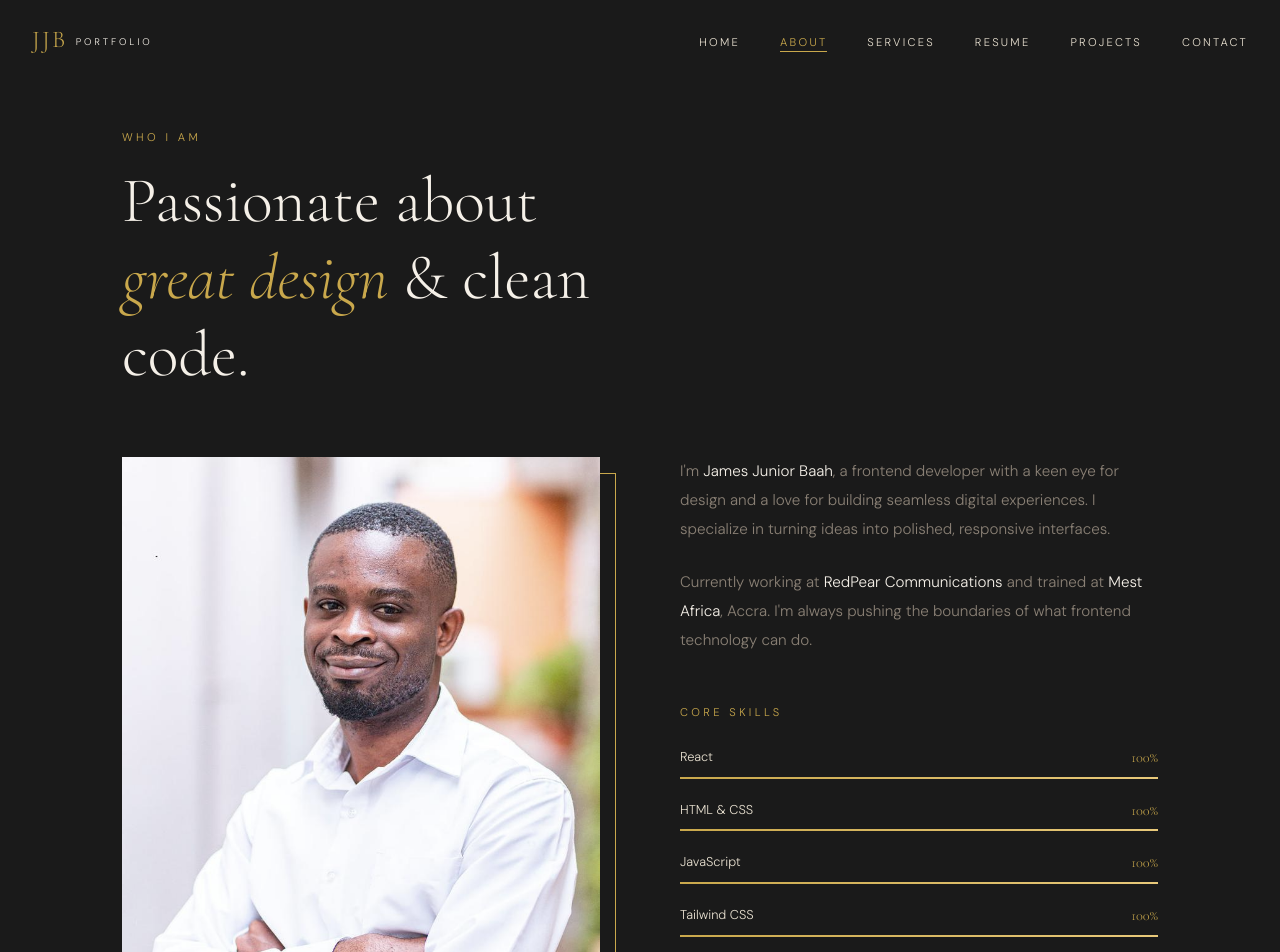
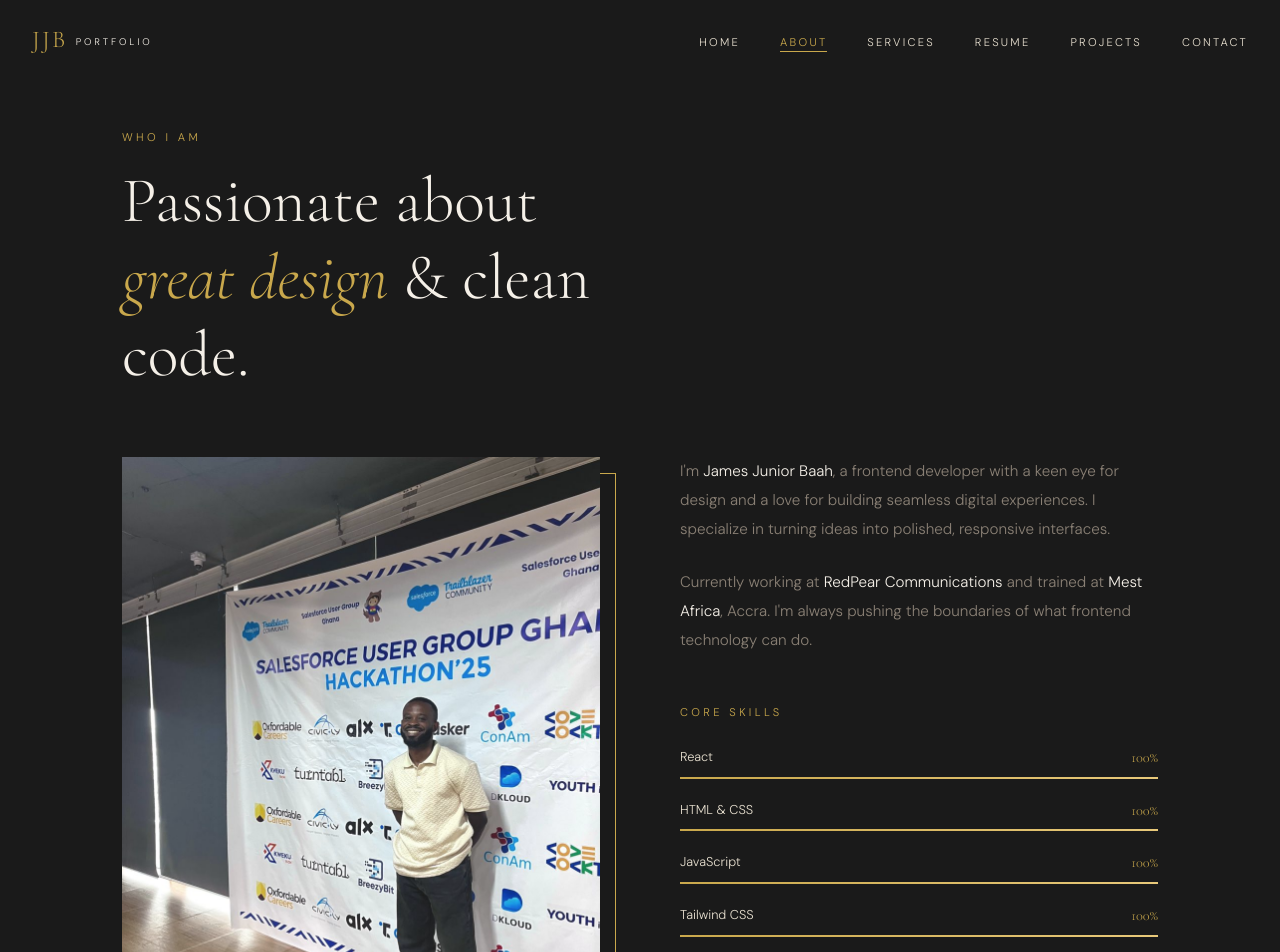
Before and after one commit to jjbaah068/jamesjuniorportfolio, a React (Vite) app: page /about in a window 1280 px wide. Shown: the top 952 px of the page. Built offline with nearby package versions, Linux system fonts and the light colour scheme.

Commit message:
update to about image

```diff
--- a/src/components/aboutsection.jsx
+++ b/src/components/aboutsection.jsx
@@ -1,5 +1,6 @@
 import { useState, useEffect } from 'react'
 import profileimg from '../assets/images/image7.jpg'
+import image from '../assets/images/image3.jpeg'
 import manutd from '../assets/images/images.png'
 import cv from "../assets/James Junior Baah-F&B_.pdf"
 
@@ -71,7 +72,7 @@
                             border: '1px solid var(--gold)', zIndex: 0,
                         }} />
                         <img
-                            src={profileimg}
+                            src={image}
                             alt="James Junior Baah"
                             style={{
                                 width: '100%', aspectRatio: '4/5',
```
Also changed, not shown: src/assets/images/image3.jpeg (added).
